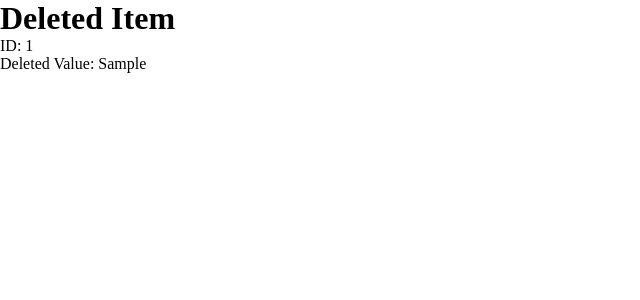
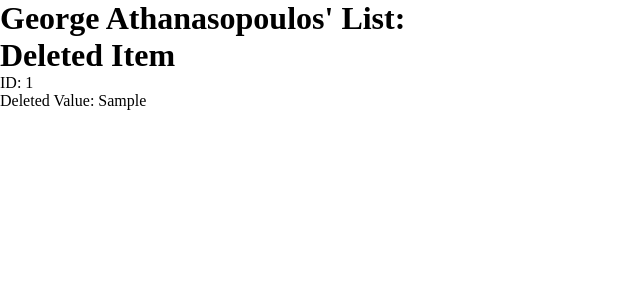
Before and after one commit to Gio2025/ET721-Spring-2026, a Flask app: template Lab15/templates/delete.html in a window 1280 px wide. Shown: the top 300 px of the page, without its empty margins (0-640 px from the left). Run offline with Flask 3, Linux system fonts and the light colour scheme; the template is opened without the code that fills it: most values are stand-ins (such as "Sample title", 1, 10 or a date in 2020).

Commit message:
Completed Lab 15

```diff
--- a/Lab15/templates/delete.html
+++ b/Lab15/templates/delete.html
@@ -7,6 +7,7 @@
     <link rel="stylesheet" href="{{ url_for('static', filename='styles.css') }}">
 </head>
 <body>
+    <h1>George Athanasopoulos' List:</h1>
     <h1>Deleted Item</h1>
     <p>ID: {{ item_id }}</p>
     <p>Deleted Value: {{ deleted_item }}</p>
--- a/Lab15/templates/error.html
+++ b/Lab15/templates/error.html
@@ -7,6 +7,7 @@
     <link rel="stylesheet" href="{{ url_for('static', filename='styles.css') }}">
 </head>
 <body>
+    <h1>George Athanasopoulos' Page:</h1>
     <h1>Error</h1>
     <p>Item = {{item}} {{ message }}</p>
 </body>
--- a/Lab15/templates/update.html
+++ b/Lab15/templates/update.html
@@ -7,6 +7,7 @@
     <link rel="stylesheet" href="{{ url_for('static', filename='styles.css') }}">
 </head>
 <body>
+    <h1>George Athanasopoulos' List:</h1>
     <h1>Item Updated</h1>
     <p>ID: {{ item_id }}</p>
     <p>New Value: {{ item }}</p>
```
